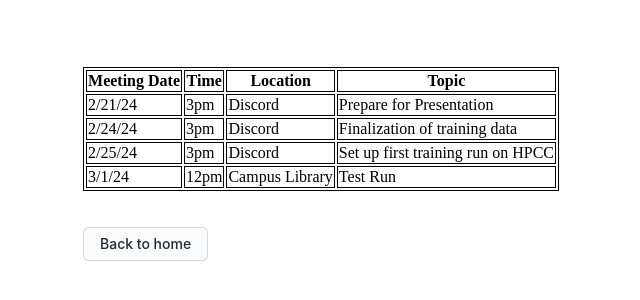
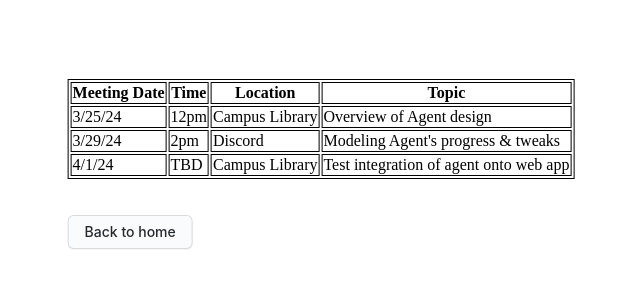
Before and after one commit to jkintigh999/jkintigh999.github.io, a plain HTML site: page schedule.html in a window 1280 px wide. Shown: the part 236-536 px from the top of the page, without its empty margins (319-959 px from the left). Drawn offline with Linux system fonts and the light colour scheme.

Commit message:
Update schedule.html

```diff
--- a/schedule.html
+++ b/schedule.html
@@ -16,28 +16,22 @@
           <th>Topic</th>
         </tr>
         <tr>
-          <td>2/21/24</td>
-          <td>3pm</td>
-          <td>Discord</td>
-          <td>Prepare for Presentation</td>
+        <td>3/25/24</td>
+        <td>12pm</td>
+        <td>Campus Library</td>
+        <td>Overview of Agent design</td>
       </tr>
       <tr>
-          <td>2/24/24</td>
-          <td>3pm</td>
+        <td>3/29/24</td>
+        <td>2pm</td>
         <td>Discord</td>
-          <td>Finalization of training data</td>
+        <td>Modeling Agent's progress & tweaks</td>
         </tr>
       <tr>
-          <td>2/25/24</td>
-          <td>3pm</td>
-          <td>Discord</td>
-          <td>Set up first training run on HPCC</td>
-        </tr>
-        <tr>
-          <td>3/1/24</td>
-          <td>12pm</td>
+        <td>4/1/24</td>
+        <td>TBD</td>
         <td>Campus Library</td>
-          <td>Test Run</td>
+        <td>Test integration of agent onto web app</td>
       </tr>
       </table>    <br><br>
       <button type = "button" onclick="profile()">Back to home</button>
```
Lines whose indentation alone changed are shown as unchanged.
